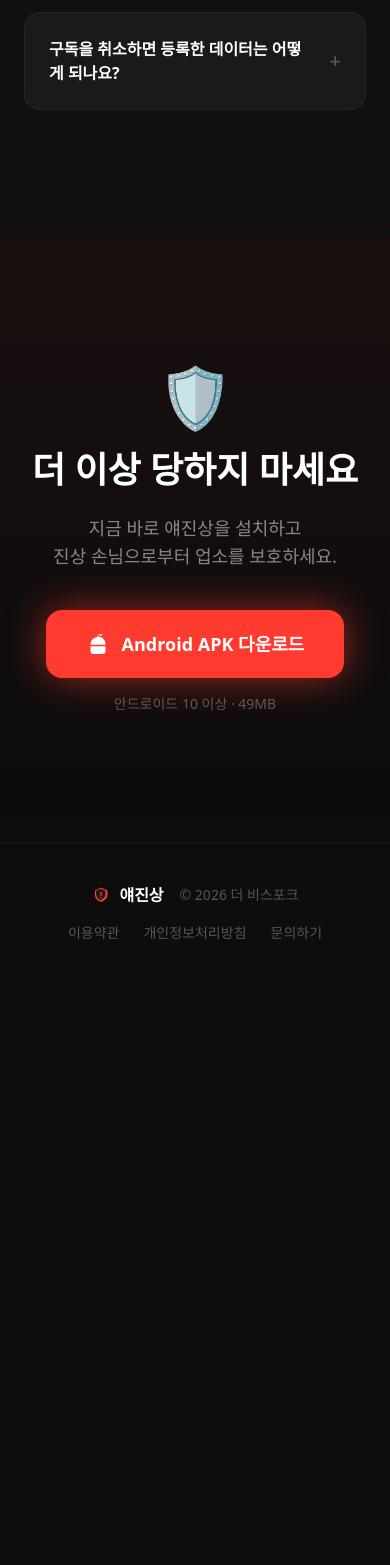
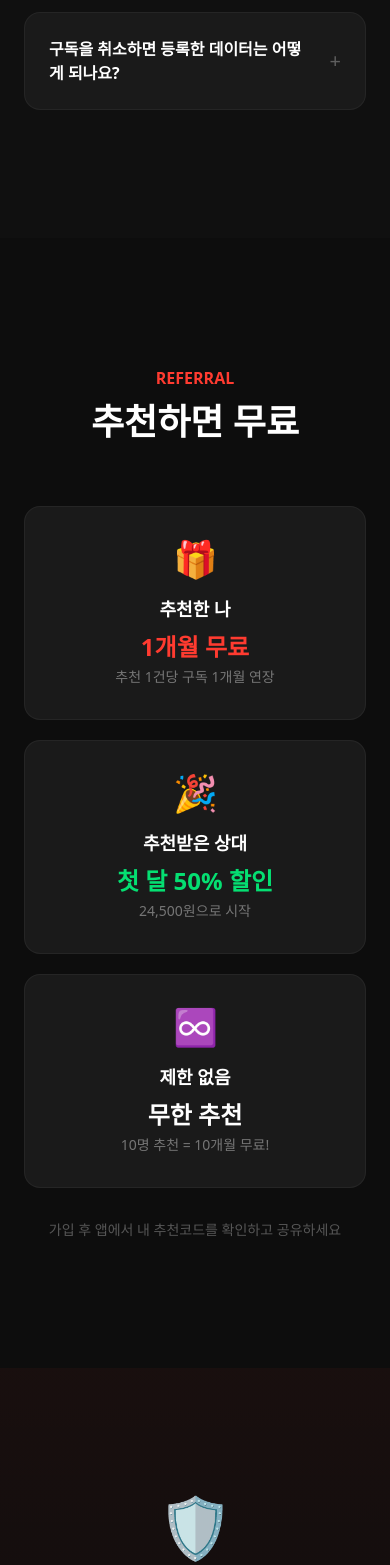
Before and after one commit to LeeJaeBae/yae-jinsang-web, a Next.js app: page / in a window 390 px wide. Shown: the part 5354-6919 px from the top of the page. Before the commit the page ends 6337 px from the top, so only its background shows below. Built offline with nearby package versions, Linux system fonts and the light colour scheme; a web font is replaced by a local one.

Commit message:
🎁 리퍼럴 섹션 추가

```diff
--- a/app/page.tsx
+++ b/app/page.tsx
@@ -442,6 +442,60 @@ export default function Home() {
         </div>
       </section>
 
+      {/* Referral */}
+      <section className="py-32">
+        <div className="max-w-4xl mx-auto px-6">
+          <motion.div
+            initial="hidden"
+            whileInView="visible"
+            viewport={{ once: true }}
+            className="text-center mb-16"
+          >
+            <motion.p variants={fadeUp} custom={0} className="text-brand-red font-semibold mb-3">
+              REFERRAL
+            </motion.p>
+            <motion.h2 variants={fadeUp} custom={1} className="text-4xl md:text-5xl font-black">
+              추천하면 무료
+            </motion.h2>
+          </motion.div>
+
+          <motion.div
+            initial={{ opacity: 0, y: 30 }}
+            whileInView={{ opacity: 1, y: 0 }}
+            viewport={{ once: true }}
+            className="grid md:grid-cols-3 gap-5"
+          >
+            <div className="bg-brand-card border border-white/5 rounded-2xl p-8 text-center">
+              <p className="text-4xl mb-4">🎁</p>
+              <h3 className="text-lg font-bold mb-2">추천한 나</h3>
+              <p className="text-brand-red text-2xl font-black mb-1">1개월 무료</p>
+              <p className="text-white/40 text-sm">추천 1건당 구독 1개월 연장</p>
+            </div>
+            <div className="bg-brand-card border border-white/5 rounded-2xl p-8 text-center">
+              <p className="text-4xl mb-4">🎉</p>
+              <h3 className="text-lg font-bold mb-2">추천받은 상대</h3>
+              <p className="text-green-400 text-2xl font-black mb-1">첫 달 50% 할인</p>
+              <p className="text-white/40 text-sm">24,500원으로 시작</p>
+            </div>
+            <div className="bg-brand-card border border-white/5 rounded-2xl p-8 text-center">
+              <p className="text-4xl mb-4">♾️</p>
+              <h3 className="text-lg font-bold mb-2">제한 없음</h3>
+              <p className="text-white text-2xl font-black mb-1">무한 추천</p>
+              <p className="text-white/40 text-sm">10명 추천 = 10개월 무료!</p>
+            </div>
+          </motion.div>
+
+          <motion.p
+            initial={{ opacity: 0 }}
+            whileInView={{ opacity: 1 }}
+            viewport={{ once: true }}
+            className="text-center text-white/30 text-sm mt-8"
+          >
+            가입 후 앱에서 내 추천코드를 확인하고 공유하세요
+          </motion.p>
+        </div>
+      </section>
+
       {/* CTA / Download */}
       <section id="download" className="py-32 relative">
         <div className="absolute inset-0 bg-gradient-to-b from-brand-red/5 to-transparent" />
```
